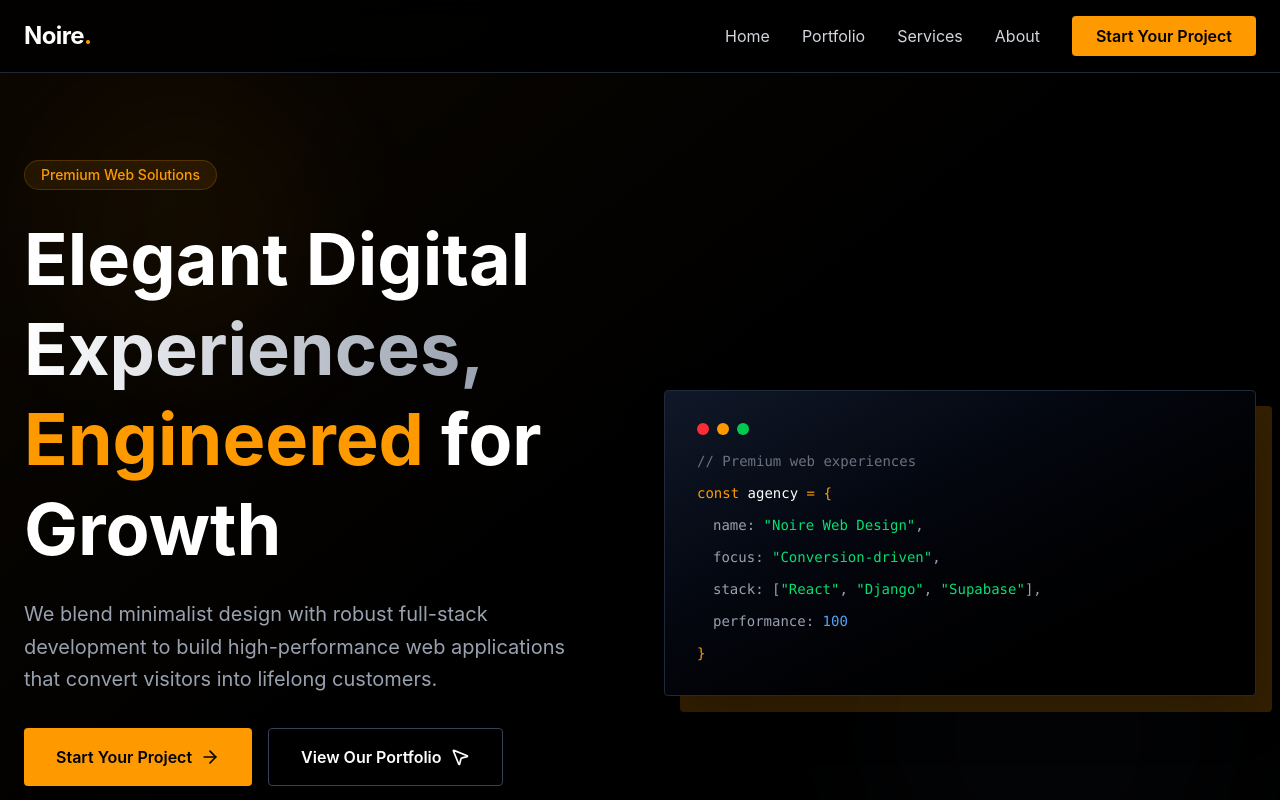
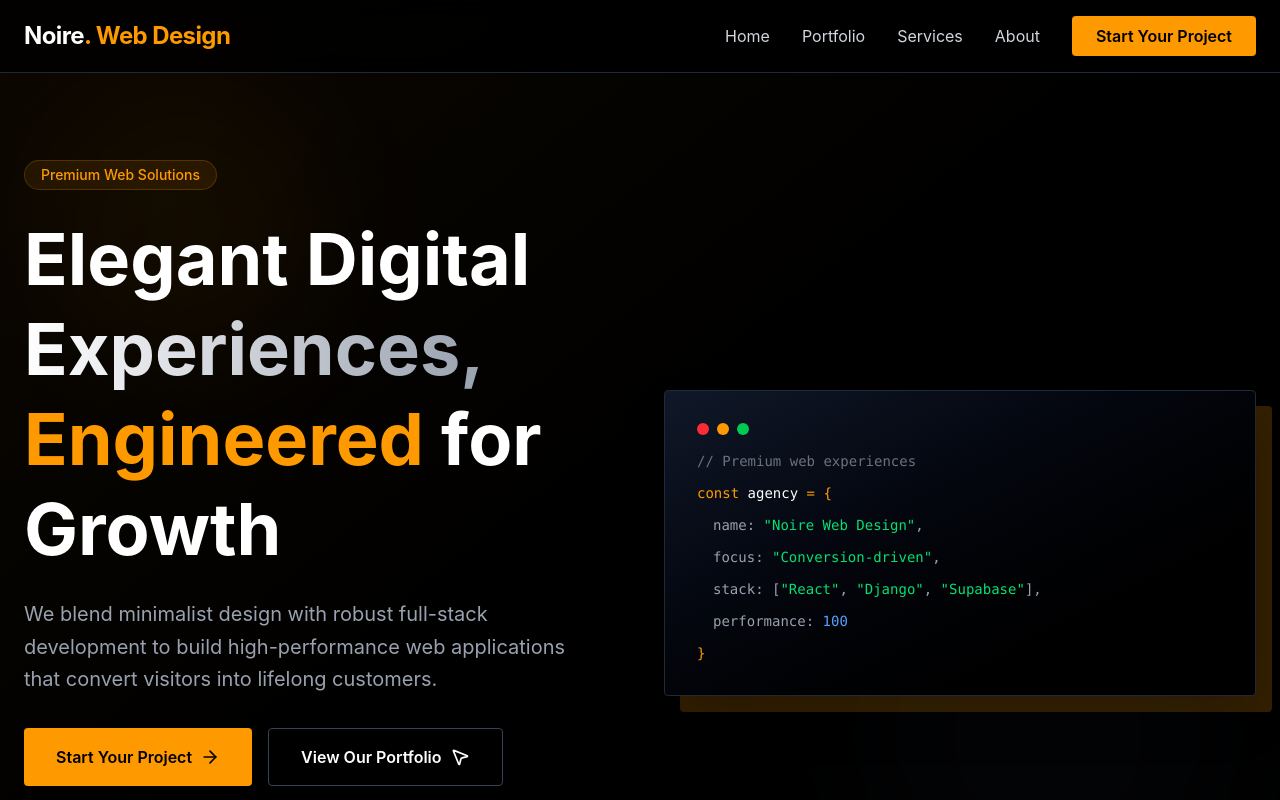
Before and after one commit to limoh653/Noire_web_design, a React (Vite) app: page / in a window 1280 px wide. Shown: the top 800 px of the page. Built offline with nearby package versions, Linux system fonts and the light colour scheme.

Commit message:
edited navigation

```diff
--- a/src/components/Navigation.tsx
+++ b/src/components/Navigation.tsx
@@ -17,7 +17,7 @@ export default function Navigation() {
       <div className="max-w-7xl mx-auto px-6 py-4">
         <div className="flex items-center justify-between">
           <div className="text-2xl font-bold tracking-tight text-white">
-            Noire<span className="text-amber-500">.</span>
+            Noire<span className="text-amber-500">. Web Design</span>
           </div>
 
           <div className="hidden md:flex items-center space-x-8">
```
